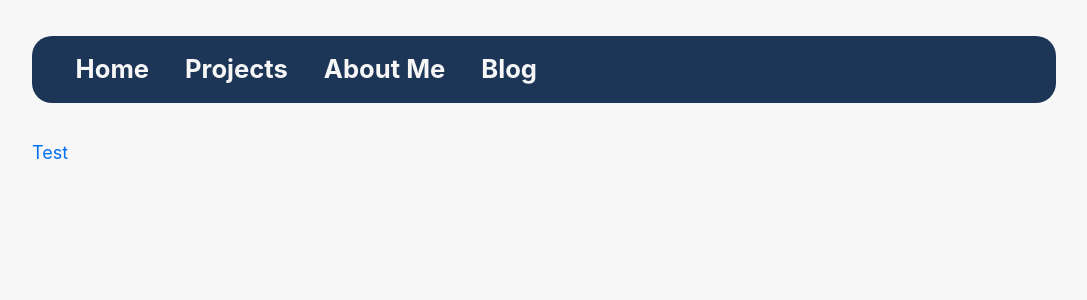
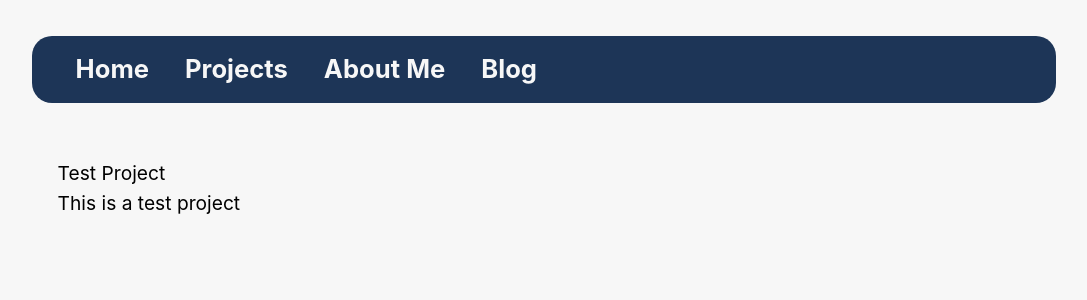
Before and after one commit to 21pdavis/portfolio-website, a Next.js app: page /projects-home in a window 1280 px wide. Shown: the top 300 px of the page, without its empty margins (96-1183 px from the left). Built offline with nearby package versions, Linux system fonts and the light colour scheme.

Commit message:
basic structure for ProjectCard component

```diff
--- /dev/null
+++ b/components/ProjectCard.module.css
@@ -0,0 +1,13 @@
+.container {
+    display: inline-block;
+    border-radius: 20px;
+    /* TOOD: better calc based padding here */
+    padding: 1vw 2vw;
+    aspect-ratio: 19/9;
+    width: 30vw;
+}
+
+.container > p {
+    font-size: 1.5vw;
+    margin: 0.5vw 0;
+}
--- a/components/ProjectCard.tsx
+++ b/components/ProjectCard.tsx
@@ -1,10 +1,16 @@
 import Link from 'next/link';
 import Image from 'next/image';
 
-export default function ProjectCard({ projectKey }) {
-    return (
-        <Link href={`/projects/${projectKey}`}>
-            Test
-        </Link>
-    )
+import styles from './ProjectCard.module.css'
+
+export default function ProjectCard({ projectKey, projectTitle, projectDescription, projectImage }) {
+  return (
+    <div className={styles.container} style={{ backgroundImage: `url(${projectImage}) no-repeat` }}>
+      <p>
+        <span className={styles.title}>{projectTitle}</span>
+        <br />
+        <span className={styles.description}>{projectDescription}</span>
+      </p>
+    </div>
+  )
 }
--- a/pages/projects-home.tsx
+++ b/pages/projects-home.tsx
@@ -1,11 +1,24 @@
 import Layout from "../components/Layout";
 import ProjectCard from "../components/ProjectCard";
+
+const mockData = {
+  testKey: {
+    projectTitle: "Test Project",
+    projectDescription: "This is a test project",
+    projectImage: "https://via.placeholder.com/569x300"
+  }
+}
 
 export default function Projects() {
   return (
     <Layout>
       <div style={{ marginTop: "2rem" }}>
-        <ProjectCard projectKey="testKey"/>
+        <ProjectCard
+          projectKey="testKey"
+          projectTitle={mockData.testKey.projectTitle}
+          projectDescription={mockData.testKey.projectDescription}
+          projectImage={mockData.testKey.projectImage}
+        />
       </div>
     </Layout>
   )
```
